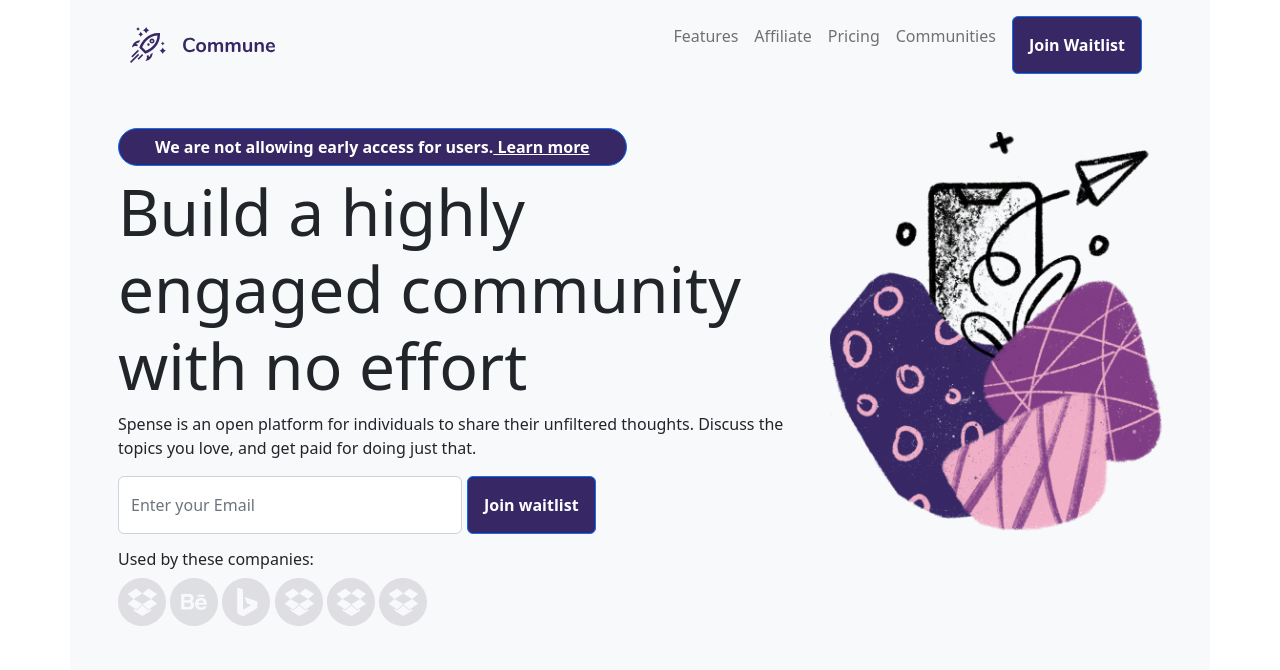
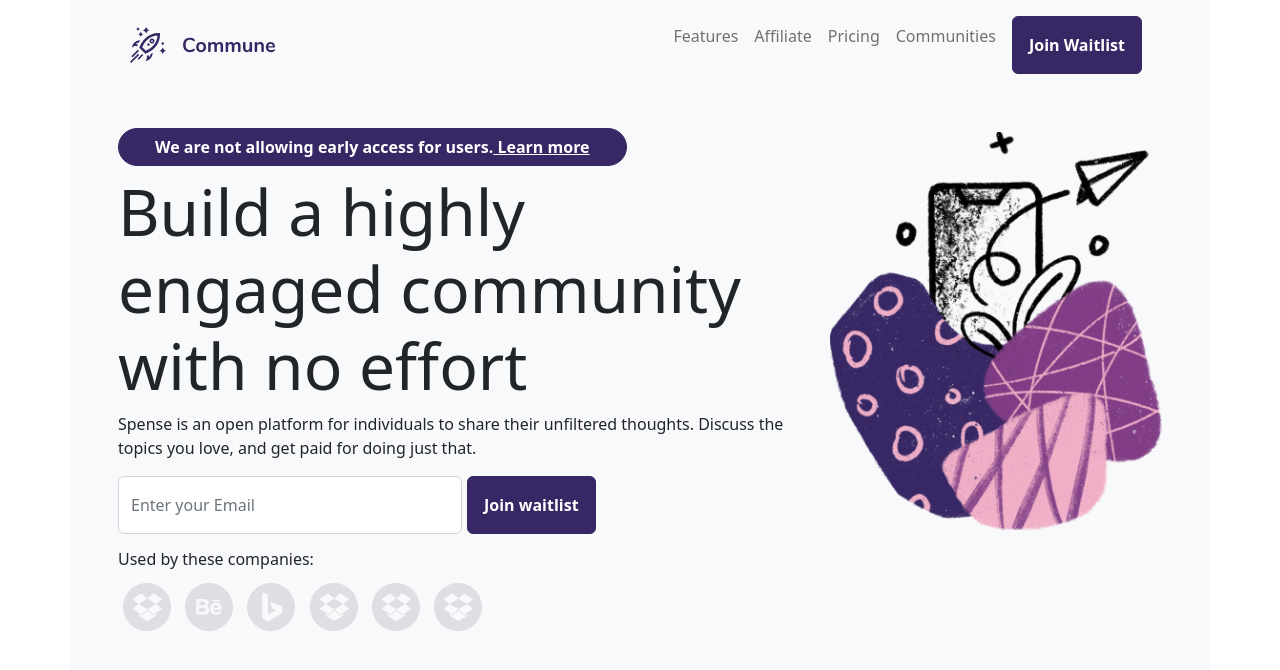
Before and after one commit to Abish-abish/assignment5, a plain HTML site: page index.html in a window 1280 px wide. Drawn offline with nearby package versions, Linux system fonts and the light colour scheme.

Commit message:
updated-css

```diff
--- a/css/styles.css
+++ b/css/styles.css
@@ -11,12 +11,23 @@ Date:22-4-2024 */
 
 :root{
     --bs-primary: #372865;
+    --bs-btn-hover-bg:red;
+    --bs-btn-hover-color:red;
+    --bs-btn-hover-border-color:green;
     --nav-min-height: 120px;
 }
 
-.btn-primary{
-    background-color: var( --bs-primary)!important;
+.btn-primary,
+.bg-primary {
+  background-color: var(--bs-primary) !important;
+  border-color: var(--bs-primary) !important;
 }
+.btn:hover {
+    color: var(--bs-btn-hover-color) !important;
+    background-color: var(--bs-btn-hover-bg) !important;
+    border-color: var(--bs-btn-hover-border-color) !important;
+  }
+
 h1{
     font-size: 4rem;
 }
@@ -41,6 +52,9 @@ form a{
 
     margin: 0 5px;
 }
+footer img{
+    margin: 5px;
+}
 
 @media (max-width: 768px) {
     h1{
```
